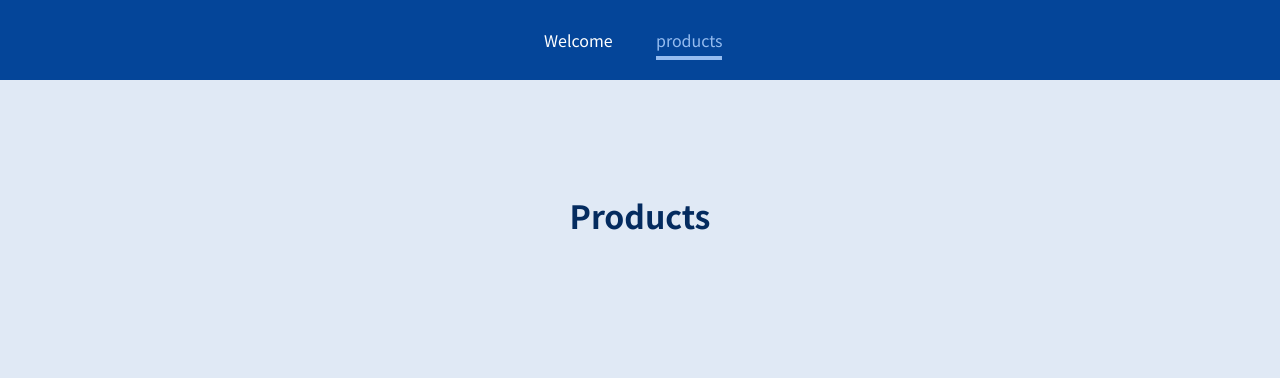
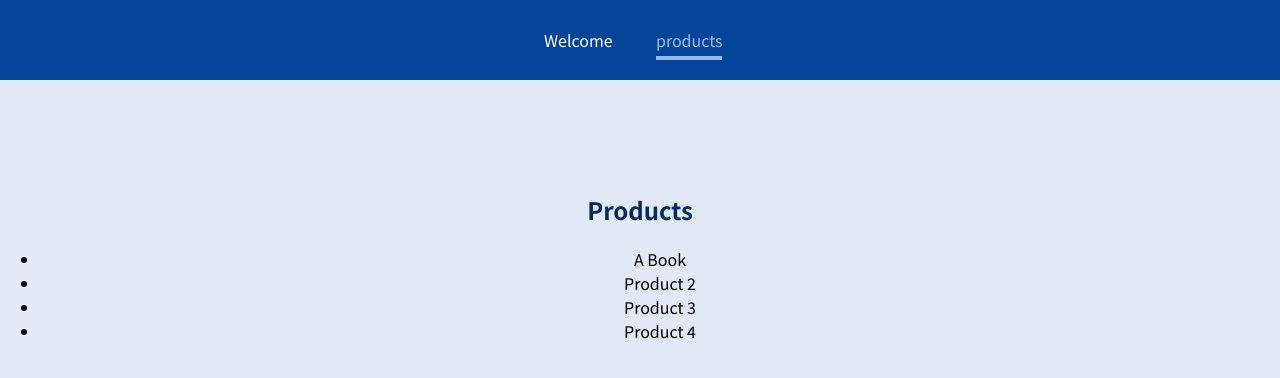
Before and after one commit to Hagleyson/--using-react-router, a JavaScript app: page /products in a window 1280 px wide. Shown: the top 378 px of the page. Built offline with nearby package versions, Linux system fonts and the light colour scheme.

Commit message:
using useParams

```diff
--- a/src/App.js
+++ b/src/App.js
@@ -2,6 +2,7 @@ import { Route } from "react-router-dom";
 import MainHeader from "./components/MainHeader";
 import Products from "./pages/products";
 import Welcome from "./pages/Welcome";
+import ProductDetail from "./pages/ProductDetail";
 function App() {
   return (
     <>
@@ -13,6 +14,9 @@ function App() {
         <Route path="/products">
           <Products />
         </Route>
+        <Route path="/products-detail/:productId">
+          <ProductDetail />
+        </Route>
       </main>
     </>
   );
--- a/src/components/MainHeader.js
+++ b/src/components/MainHeader.js
@@ -1,4 +1,4 @@
-import { Link, NavLink } from "react-router-dom";
+import { NavLink } from "react-router-dom";
 import classes from "./MainHeader.module.css";
 
 const MainHeader = () => {
--- /dev/null
+++ b/src/pages/ProductDetail.js
@@ -0,0 +1,13 @@
+import { useParams } from "react-router-dom";
+
+const ProductDetail = () => {
+  const params = useParams();
+  console.log(params);
+  return (
+    <section>
+      <h1>Products Detail</h1>
+      <p>{params.productId}</p>
+    </section>
+  );
+};
+export default ProductDetail;
--- a/src/pages/products.js
+++ b/src/pages/products.js
@@ -1,5 +1,15 @@
 const Products = () => {
-  return <h1>Products</h1>;
+  return (
+    <section>
+      <h1>Products</h1>
+      <ul>
+        <li>A Book</li>
+        <li>Product 2</li>
+        <li>Product 3</li>
+        <li>Product 4</li>
+      </ul>
+    </section>
+  );
 };
 
 export default Products;
```
Also changed, not shown: 1 other file (tests, documents, lock files or other folders).
